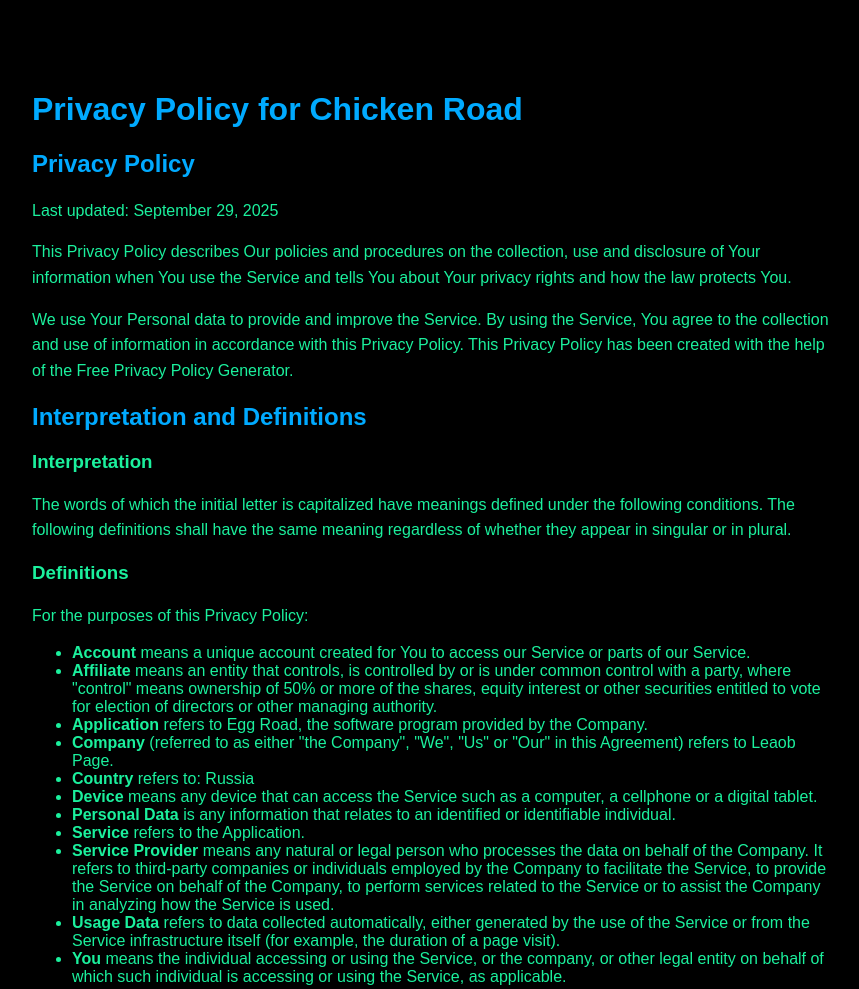
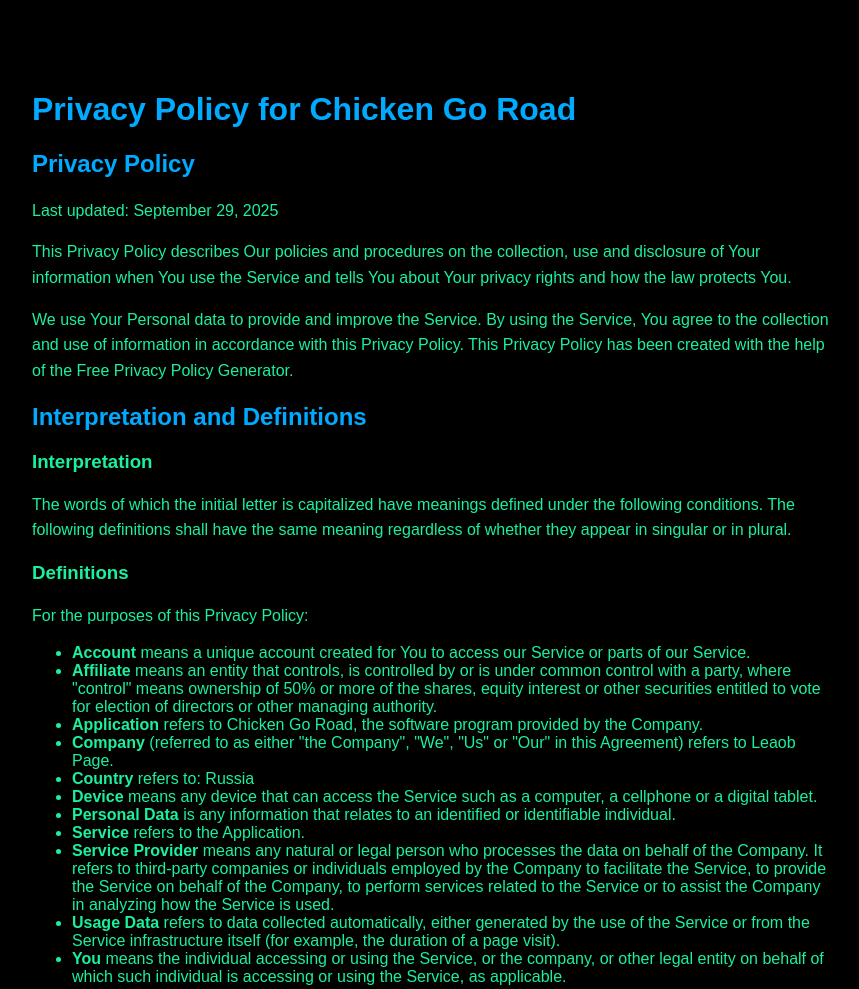
Before and after one commit to nextleveltraff/Magic-Wisp-Chicken-Go-Road, a plain HTML site: page index.html in a window 1280 px wide. Shown: the top 989 px of the page, without its empty margins (208-1067 px from the left). Drawn offline with Linux system fonts and the light colour scheme.

Commit message:
Update index.html

```diff
--- a/index.html
+++ b/index.html
@@ -3,7 +3,7 @@
 <head>
     <meta charset="UTF-8">
     <meta name="viewport" content="width=device-width, initial-scale=1.0">
-    <title>Privacy Policy - Chicken Road</title>
+    <title>Privacy Policy - Chicken Go Road</title>
     <style>
        body {
             margin: 0;
@@ -59,7 +59,7 @@
 <body>
 
     <div class="container hidden">
-        <h1>Privacy Policy for Chicken Road</h1>
+        <h1>Privacy Policy for Chicken Go Road</h1>
         <h2>Privacy Policy</h2>
         <p>Last updated: September 29, 2025</p>
 
@@ -76,7 +76,7 @@
         <ul>
             <li><strong>Account</strong> means a unique account created for You to access our Service or parts of our Service.</li>
             <li><strong>Affiliate</strong> means an entity that controls, is controlled by or is under common control with a party, where "control" means ownership of 50% or more of the shares, equity interest or other securities entitled to vote for election of directors or other managing authority.</li>
-            <li><strong>Application</strong> refers to Egg Road, the software program provided by the Company.</li>
+            <li><strong>Application</strong> refers to Chicken Go Road, the software program provided by the Company.</li>
             <li><strong>Company</strong> (referred to as either "the Company", "We", "Us" or "Our" in this Agreement) refers to Leaob Page.</li>
             <li><strong>Country</strong> refers to: Russia</li>
             <li><strong>Device</strong> means any device that can access the Service such as a computer, a cellphone or a digital tablet.</li>
@@ -182,7 +182,7 @@
         <h2>Contact Us</h2>
         <p>If you have any questions about this Privacy Policy, You can contact us:</p>
         <ul>
-            <li>By email: md.rahadhossain@gmail.com</li>
+            <li>By email: Daddyhassan@gmail.com</li>
         </ul>
 
         <div class="buttons">
```
